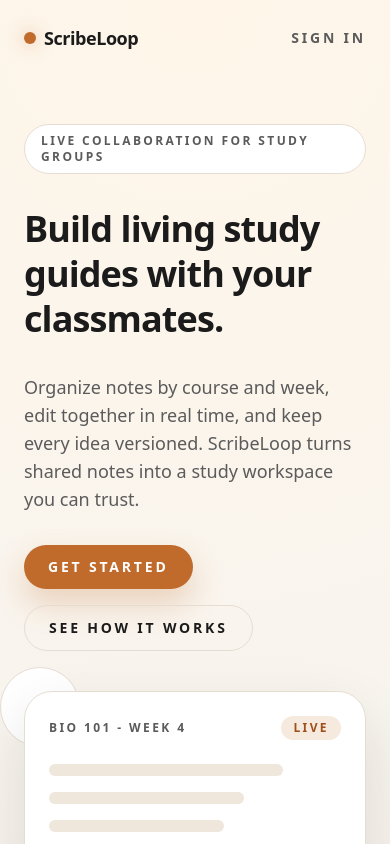
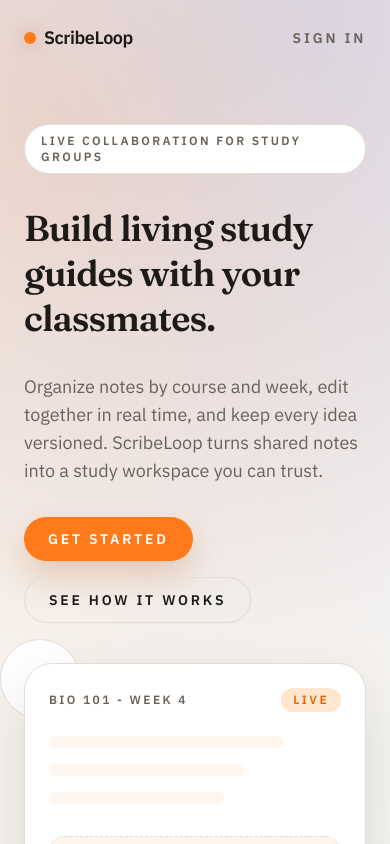
Before and after one commit to Mfon-19/ScribeLoop, a Next.js app in the folder frontend/: page / in a window 390 px wide. Shown: the top 844 px of the page. Built offline with nearby package versions, Linux system fonts and the light colour scheme.

Commit message:
Refresh frontend theme

```diff
--- a/frontend/src/app/auth/page.tsx
+++ b/frontend/src/app/auth/page.tsx
@@ -13,7 +13,7 @@ export default function AuthPage() {
             <span className="h-2 w-2 rounded-full bg-[color:var(--accent)]" />
             Back to ScribeLoop
           </Link>
-          <h1 className="text-4xl font-semibold tracking-tight">
+          <h1 className="text-4xl font-semibold tracking-tight font-[family-name:var(--font-display)]">
             Welcome back to your study hub.
           </h1>
           <p className="text-lg text-[color:var(--muted)]">
--- a/frontend/src/app/globals.css
+++ b/frontend/src/app/globals.css
@@ -1,24 +1,30 @@
 @import "tailwindcss";
 
 :root {
-  --background: #f8f4ee;
-  --foreground: #1b1b1b;
-  --muted: #5b5b5b;
-  --accent: #c06b2c;
-  --accent-strong: #9f4f19;
+  --background: #f6f5f1;
+  --foreground: #1d1a17;
+  --muted: #6a625a;
+  --accent: #ff7a1a;
+  --accent-strong: #e96400;
+  --accent-soft: #ffe6cf;
+  --accent-faint: #fff5ec;
   --surface: #ffffff;
-  --surface-border: #e6ddd2;
+  --surface-border: #e3ddd4;
 }
 
 @theme inline {
   --color-background: var(--background);
   --color-foreground: var(--foreground);
-  --font-sans: var(--font-space-grotesk);
-  --font-mono: var(--font-jetbrains-mono);
+  --font-sans: var(--font-body);
+  --font-mono: var(--font-mono);
 }
 
 body {
-  background: radial-gradient(circle at top, #fff6e9 0%, #f8f4ee 45%, #f2ece4 100%);
+  background:
+    radial-gradient(circle at 12% 8%, rgba(255, 122, 26, 0.18), transparent 40%),
+    radial-gradient(circle at 82% 0%, rgba(76, 118, 255, 0.18), transparent 45%),
+    linear-gradient(135deg, #f6f5f1 0%, #f7f3ef 45%, #f1f7f2 100%);
   color: var(--foreground);
-  font-family: var(--font-sans), system-ui, sans-serif;
+  font-family: var(--font-body), system-ui, sans-serif;
+  color-scheme: light;
 }
--- a/frontend/src/app/home/page.tsx
+++ b/frontend/src/app/home/page.tsx
@@ -22,7 +22,7 @@ export default function HomePage() {
           <p className="text-xs font-semibold uppercase tracking-[0.2em] text-[color:var(--muted)]">
             Workspace
           </p>
-          <h1 className="mt-4 text-3xl font-semibold tracking-tight">
+          <h1 className="mt-4 text-3xl font-semibold tracking-tight font-[family-name:var(--font-display)]">
             Your courses and shared notes.
           </h1>
           <p className="mt-3 max-w-2xl text-base text-[color:var(--muted)]">
--- a/frontend/src/app/layout.tsx
+++ b/frontend/src/app/layout.tsx
@@ -1,14 +1,20 @@
 import type { Metadata } from "next";
-import { JetBrains_Mono, Space_Grotesk } from "next/font/google";
+import { Fraunces, IBM_Plex_Sans, JetBrains_Mono } from "next/font/google";
 import "./globals.css";
 
-const spaceGrotesk = Space_Grotesk({
-  variable: "--font-space-grotesk",
+const display = Fraunces({
+  variable: "--font-display",
   subsets: ["latin"],
 });
 
-const jetBrainsMono = JetBrains_Mono({
-  variable: "--font-jetbrains-mono",
+const body = IBM_Plex_Sans({
+  variable: "--font-body",
+  subsets: ["latin"],
+  weight: ["400", "500", "600", "700"],
+});
+
+const mono = JetBrains_Mono({
+  variable: "--font-mono",
   subsets: ["latin"],
 });
 
@@ -25,7 +31,7 @@ export default function RootLayout({
   return (
     <html lang="en">
       <body
-        className={`${spaceGrotesk.variable} ${jetBrainsMono.variable} antialiased`}
+        className={`${display.variable} ${body.variable} ${mono.variable} antialiased`}
       >
         {children}
       </body>
--- a/frontend/src/app/page.tsx
+++ b/frontend/src/app/page.tsx
@@ -21,7 +21,7 @@ export default function Home() {
             <div className="inline-flex items-center gap-2 rounded-full border border-[color:var(--surface-border)] bg-[color:var(--surface)] px-4 py-2 text-xs font-semibold uppercase tracking-[0.2em] text-[color:var(--muted)]">
               Live collaboration for study groups
             </div>
-            <h1 className="text-4xl font-semibold leading-tight tracking-tight sm:text-5xl">
+            <h1 className="text-4xl font-semibold leading-tight tracking-tight sm:text-5xl font-[family-name:var(--font-display)]">
               Build living study guides with your classmates.
             </h1>
             <p className="max-w-xl text-lg text-[color:var(--muted)]">
@@ -52,16 +52,16 @@ export default function Home() {
                 <span className="text-xs font-semibold uppercase tracking-[0.2em] text-[color:var(--muted)]">
                   Bio 101 - Week 4
                 </span>
-                <span className="rounded-full bg-[#f6eadf] px-3 py-1 text-xs font-semibold uppercase tracking-[0.2em] text-[color:var(--accent-strong)]">
+                <span className="rounded-full bg-[color:var(--accent-soft)] px-3 py-1 text-xs font-semibold uppercase tracking-[0.2em] text-[color:var(--accent-strong)]">
                   Live
                 </span>
               </div>
               <div className="mt-6 space-y-4">
-                <div className="h-3 w-4/5 rounded-full bg-[#efe6dc]" />
-                <div className="h-3 w-2/3 rounded-full bg-[#efe6dc]" />
-                <div className="h-3 w-3/5 rounded-full bg-[#efe6dc]" />
+                <div className="h-3 w-4/5 rounded-full bg-[color:var(--accent-faint)]" />
+                <div className="h-3 w-2/3 rounded-full bg-[color:var(--accent-faint)]" />
+                <div className="h-3 w-3/5 rounded-full bg-[color:var(--accent-faint)]" />
               </div>
-              <div className="mt-8 rounded-2xl border border-dashed border-[color:var(--surface-border)] bg-[#fbf8f3] px-4 py-3 text-xs text-[color:var(--muted)]">
+              <div className="mt-8 rounded-2xl border border-dashed border-[color:var(--surface-border)] bg-[color:var(--accent-faint)] px-4 py-3 text-xs text-[color:var(--muted)]">
                 Marta is editing - 2 cursors active
               </div>
             </div>
@@ -90,7 +90,7 @@ export default function Home() {
               key={feature.title}
               className="rounded-3xl border border-[color:var(--surface-border)] bg-[color:var(--surface)] p-6 shadow-[0_12px_32px_rgba(23,23,23,0.08)]"
             >
-              <h3 className="text-lg font-semibold tracking-tight">
+              <h3 className="text-lg font-semibold tracking-tight font-[family-name:var(--font-display)]">
                 {feature.title}
               </h3>
               <p className="mt-3 text-sm text-[color:var(--muted)]">
--- a/frontend/src/components/DocumentEditor.tsx
+++ b/frontend/src/components/DocumentEditor.tsx
@@ -357,7 +357,9 @@ export default function DocumentEditor() {
           <p className="text-xs font-semibold uppercase tracking-[0.2em] text-[color:var(--muted)]">
             Document
           </p>
-          <h1 className="text-2xl font-semibold tracking-tight">{title}</h1>
+          <h1 className="text-2xl font-semibold tracking-tight font-[family-name:var(--font-display)]">
+            {title}
+          </h1>
           <p className="mt-1 text-xs text-[color:var(--muted)]">
             Rev {rev} · {status}
           </p>
@@ -367,7 +369,7 @@ export default function DocumentEditor() {
             {accessRole}
           </span>
           {!canEdit ? (
-            <span className="rounded-full bg-[#f6eadf] px-3 py-1 text-xs font-semibold uppercase tracking-[0.2em] text-[color:var(--accent-strong)]">
+            <span className="rounded-full bg-[color:var(--accent-soft)] px-3 py-1 text-xs font-semibold uppercase tracking-[0.2em] text-[color:var(--accent-strong)]">
               Read only
             </span>
           ) : null}
--- a/frontend/src/components/HomeDashboard.tsx
+++ b/frontend/src/components/HomeDashboard.tsx
@@ -122,7 +122,9 @@ export default function HomeDashboard() {
   if (!hasCourses) {
     return (
       <div className="rounded-3xl border border-[color:var(--surface-border)] bg-[color:var(--surface)] p-8 shadow-[0_20px_50px_rgba(23,23,23,0.08)]">
-        <h2 className="text-lg font-semibold">No courses yet.</h2>
+        <h2 className="text-lg font-semibold font-[family-name:var(--font-display)]">
+          No courses yet.
+        </h2>
         <p className="mt-2 text-sm text-[color:var(--muted)]">
           Create your first course to start organizing weekly notes.
         </p>
@@ -145,7 +147,7 @@ export default function HomeDashboard() {
               <p className="text-xs font-semibold uppercase tracking-[0.2em] text-[color:var(--muted)]">
                 Course
               </p>
-              <h2 className="text-xl font-semibold tracking-tight">
+              <h2 className="text-xl font-semibold tracking-tight font-[family-name:var(--font-display)]">
                 {course.title}
               </h2>
             </div>
```
